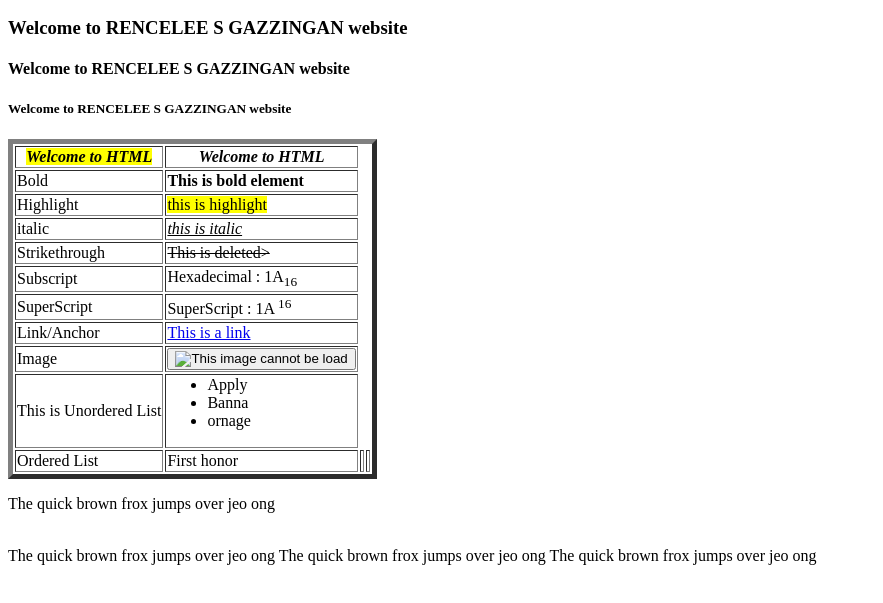
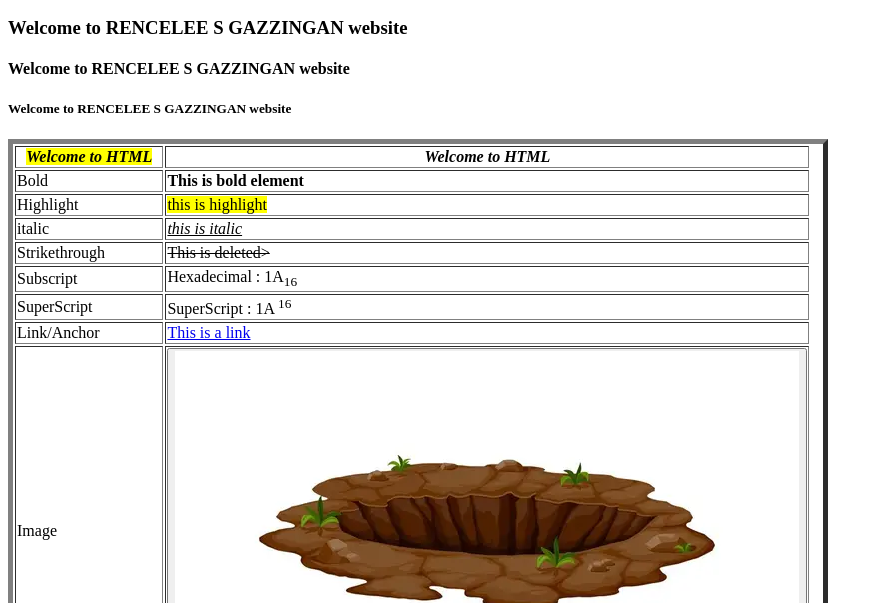
Before and after one commit to rencelee/Rencelee-gazzingan, a plain HTML site: page index.html in a window 1280 px wide. Shown: the part 197-800 px from the top of the page, without its empty margins (0-883 px from the left). Drawn offline with Linux system fonts and the light colour scheme.

Commit message:
Update index.html

```diff
--- a/index.html
+++ b/index.html
@@ -55,7 +55,7 @@
 	<tr>
 
           	<td>Image</td>
-		<td> <button> <img src = "C:\Users\USER\Pictures\Saved Pictures\Messenger_creation_912389107610649[1].jpeg" alt = "This image cannot be load" </button> </td>
+		<td> <button> <img src = "holepng.png" </button> </td>
 
 	</tr>
 	<tr>
```
